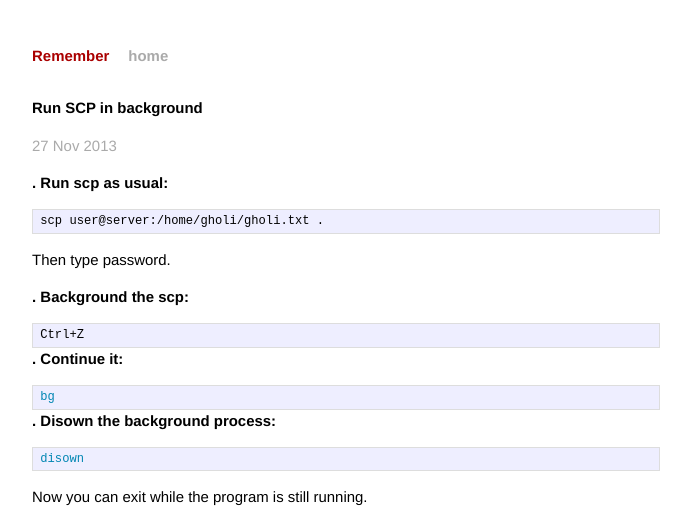
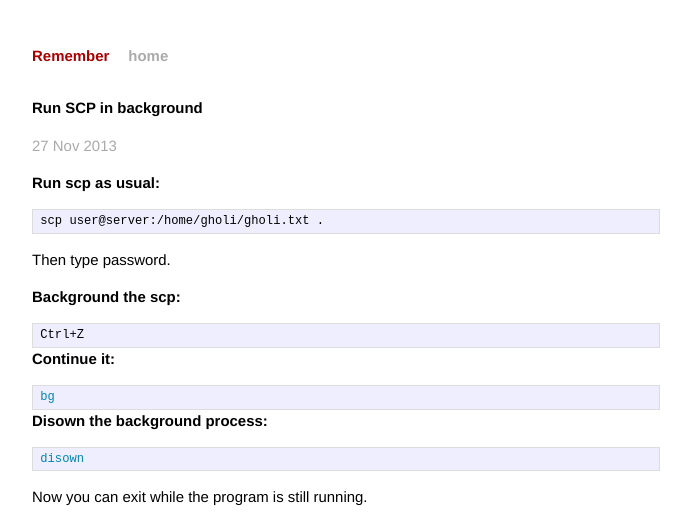
Before and after one commit to AmirooR/remember, a Jekyll site: the page built from _posts/2013-11-27-run-scp-in-background.markdown, in a window 1280 px wide. Shown: the top 519 px of the page, without its empty margins (294-985 px from the left). Built offline with Jekyll 4.4.1, drawn with Linux system fonts in a browser that asks for light colours; Markdown is read by kramdown in place of the engine named in the settings.

```diff
--- a/_posts/2013-11-27-run-scp-in-background.markdown
+++ b/_posts/2013-11-27-run-scp-in-background.markdown
@@ -5,7 +5,7 @@ date: 2013-11-27 17:53:15
 categories: shell scp background
 ---
 
-#. Run scp as usual:
+# Run scp as usual:
 
 {% highlight bash %}
 scp user@server:/home/gholi/gholi.txt .
@@ -13,17 +13,17 @@ scp user@server:/home/gholi/gholi.txt .
 
 Then type password.
 
-#. Background the scp:
+# Background the scp:
 {% highlight bash %}
 Ctrl+Z
 {%endhighlight %}
 
-#. Continue it:
+# Continue it:
 {% highlight bash %}
 bg
 {%endhighlight %}
 
-#. Disown the background process:
+# Disown the background process:
 {% highlight bash %}
 disown
 {%endhighlight %}
```
